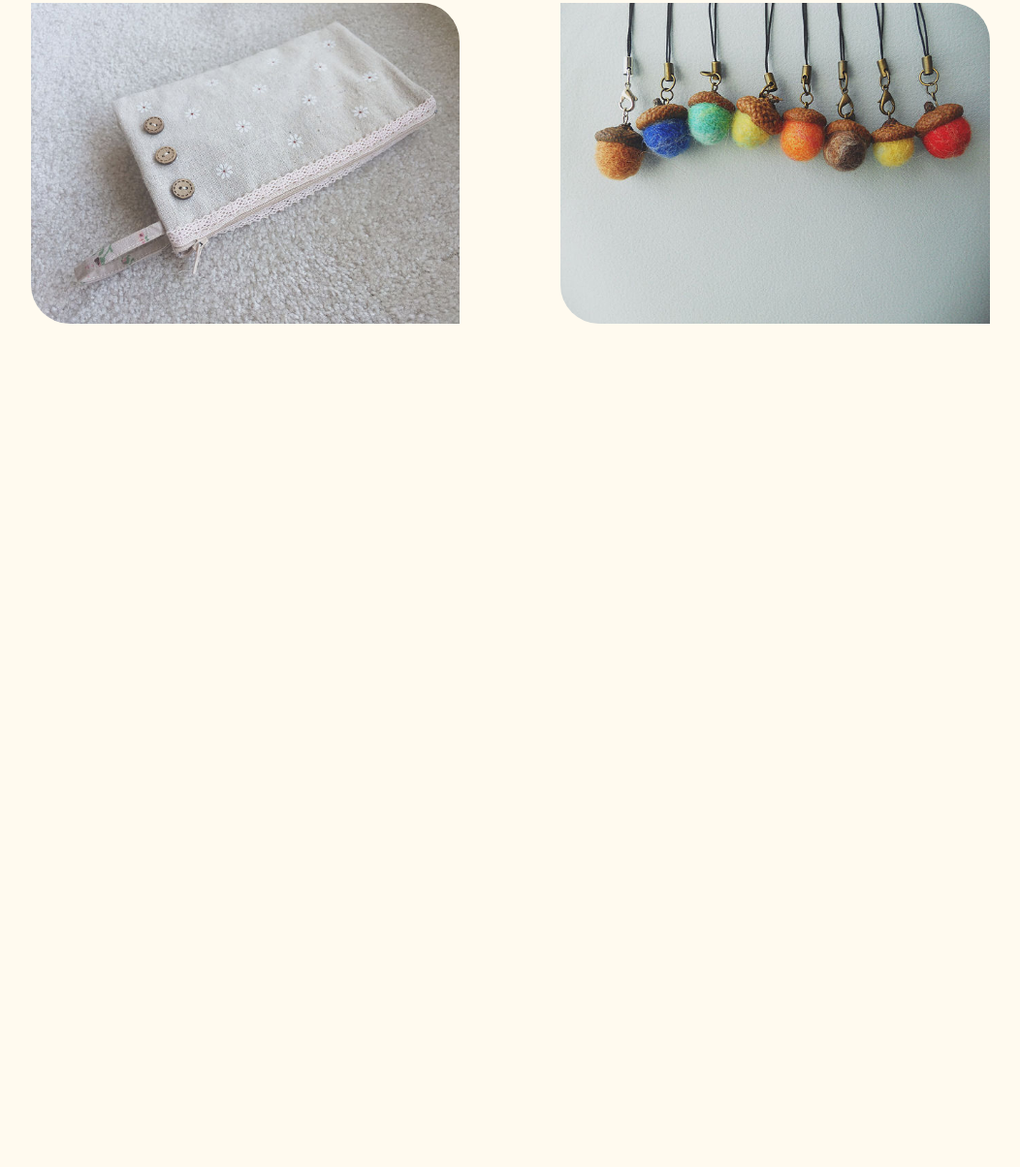
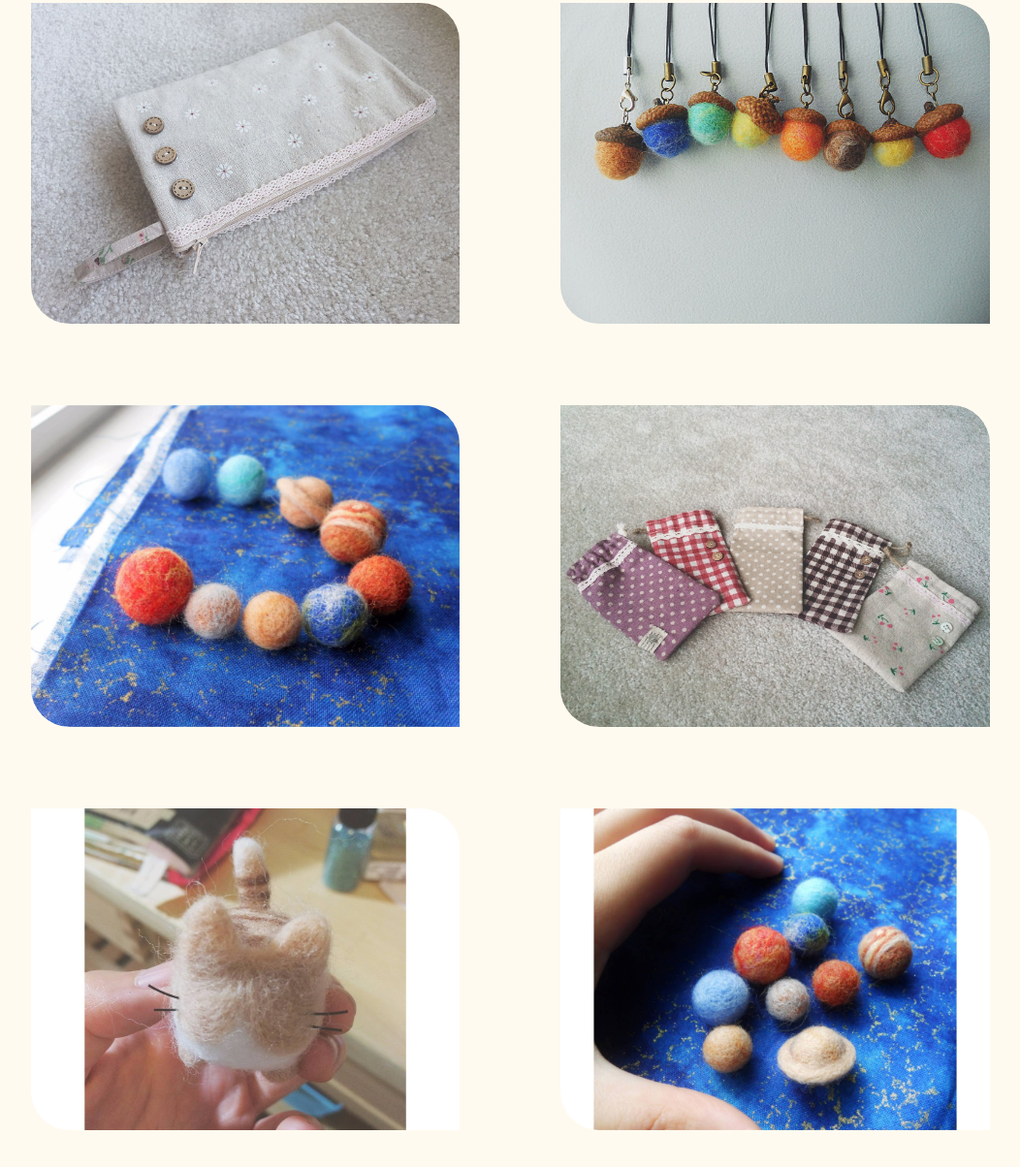
Before and after one commit to tinahe75/hezi-handmade, a plain HTML site: page index.html in a window 1280 px wide. Shown: the part 2022-3226 px from the top of the page at 97% size, without its empty margins (136-1188 px from the left). Before the commit the page ends 2408 px from the top, so only its background shows below. Drawn offline with nearby package versions, Linux system fonts and the light colour scheme; a web font is replaced by a local one.

Commit message:
Update index.html

```diff
--- a/index.html
+++ b/index.html
@@ -52,6 +52,14 @@
             <img src="textiles/textiles9.jpg" alt="Pencil case" class ="left" />
 
             <img src="textiles/textiles2.jpg" alt="Needle felt acorns" class="right" />
+
+            <img src="textiles/textiles13.jpg" alt="Pencil case" class ="left" />
+
+            <img src="textiles/textiles14.jpg" alt="Needle felt acorns" class="right" />
+
+            <img src="textiles/textiles11.jpg" alt="Pencil case" class ="left" />
+
+            <img src="textiles/textiles12.jpg" alt="Needle felt acorns" class="right" />
         </div>
 
 
```
